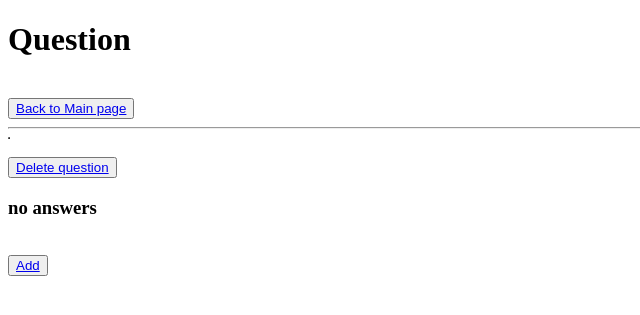
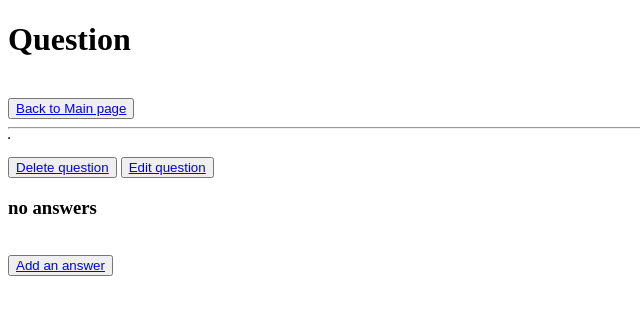
Before and after one commit to ddeer1109/AskMate-python-flask, a Flask app: template templates/question.html in a window 1280 px wide. Shown: the top 315 px of the page, without its empty margins (0-640 px from the left). Run offline with Flask 2, Linux system fonts and the light colour scheme; the template is opened without the code that fills it, so the values that code supplies are empty.

Commit message:
changes to edit_question

```diff
--- a/sample_data/answer.csv
+++ b/sample_data/answer.csv
@@ -3,10 +3,7 @@ id,submission_time,vote_number,question_id,message,image
 6,1613047450,0,2,new,image/image.png
 8,1613047478,0,2,iuytrf,image/image.png
 10,1613135098,0,2,this is whatever,image/image.png
-11,1613226431,0,7,sfsdf,image/image.png
-12,1613226435,0,7,asdfasfd,image/image.png
-13,1613226558,0,10,sadsdfasfd,image/image.png
-14,1613226561,0,10,sadfsadf,image/image.png
 15,1613226568,0,9,sadfasfd,image/image.png
 16,1613226571,0,9,asdfasdf,image/image.png
 17,1613226866,0,2,asdad,image/image.png
+18,1613228126,0,11,"Actually, it moves both ways. And also - important to remember - time is taller than space is wide.",image/image.png
--- a/sample_data/question.csv
+++ b/sample_data/question.csv
@@ -8,6 +8,8 @@ BUT in my theme i also using jquery via webpack so the loading order is now foll
 jquery
 booklet
 app.js (bundled file with webpack, including jquery)",images/image1.png
-7,1613221685,0,0,ninja supreme,sasfasdfaasfsadfsa,images/image1.png
 9,1613226536,0,0,zxczx,sdsfsd,images/image1.png
-10,1613226545,0,0,sadfasdf,sadfsadfsa,images/image1.png
+11,1613228033,0,0,Time,Which way does it move?,images/image1.png
+12,1613329547,0,0,edit,12,images/image1.png
+13,2021-02-14 20:07:41,0,0,sth,question,images/image1.png
+13,0,0,0,sth,edit,images/image1.png
--- a/server.py
+++ b/server.py
@@ -99,6 +99,34 @@ def delete_question(question_id):
 
     return redirect('/')
 
+# @app.route("/question/<question_id>/edit")
+# def edit(question_id):
+#     print(question_id)
+#     return render_template('edit_question.html')
+
+
+@app.route("/question/<question_id>/edit", methods = ["GET", "POST"])
+def edit_question(question_id):
+    print(question_id)
+    questions = data_handler.read_file(data_handler.QUESTIONS_DATA_FILE_PATH)
+    single_question = data_manager.get_question_by_id(question_id, questions)
+    question = data_manager.filter_data([single_question], data_handler.QUESTIONS_DATA_HEADER)[0]
+    print(question)
+    if request.method == "POST":
+        edited_question = dict(request.form)
+        edited_question['id'] = question['id']
+        edited_question['submission_time'] = '0'
+        edited_question['vote_number'] = question['vote_number']
+        edited_question['view_number'] = question['view_number']
+        edited_question['image'] = question['image']
+        print(edited_question)
+        delete_question(question_id)
+        questions.append(edited_question)
+        data_handler.write_file(data_handler.QUESTIONS_DATA_FILE_PATH, data_handler.QUESTIONS_DATA_HEADER, questions)
+        return redirect("/")
+    else:
+        return render_template('edit_question.html', question_id=question_id)
+
 
 if __name__ == "__main__":
     app.run(
--- a/templates/question.html
+++ b/templates/question.html
@@ -28,6 +28,9 @@
     <button>
         <a href="{{ question['id'] }}/delete">Delete question</a>
     </button>
+    <button>
+        <a href="{{ question['id'] }}/edit">Edit question</a>
+    </button>
     <br>
 
     {% if  answers|length > 0  %}
@@ -54,7 +57,7 @@
 
     <br>
     <button>
-        <a href="/question/{{ question['id'] }}/add-answer">Add</a>
+        <a href="/question/{{ question['id'] }}/add-answer">Add an answer</a>
     </button>
 
 </body>
```
Also changed, not shown: templates/edit_question.html (added, +26 -0 lines).
